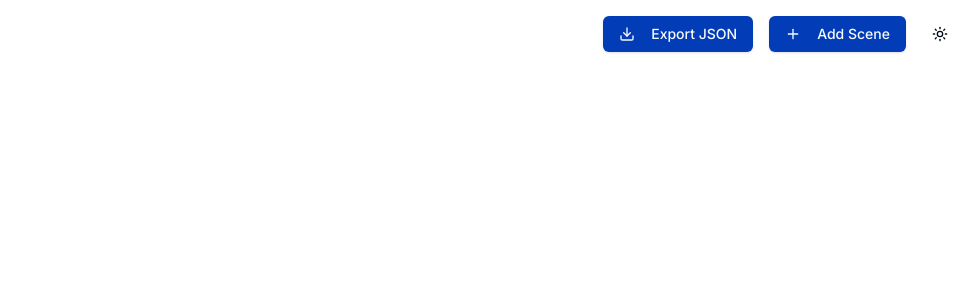
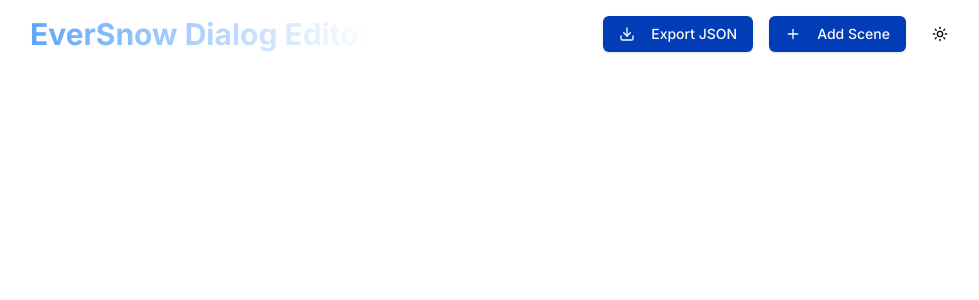
Before and after one commit to Error0229/ESDialogEditor, a Next.js app: page / in a window 1280 px wide. Shown: the top 300 px of the page, without its empty margins (146-1125 px from the left). Built offline with nearby package versions, Linux system fonts and the light colour scheme.

Commit message:
Title back

```diff
--- a/components/dialog-editor.tsx
+++ b/components/dialog-editor.tsx
@@ -484,7 +484,7 @@ const DialogEditor = () => {
         transition={{ duration: 0.5 }}
         className="flex justify-between items-center"
       >
-        <h1 className="text-3xl font-bold bg-gradieNt-to-r from-blue-400 to-white text-transparent bg-clip-text">
+        <h1 className="text-3xl font-bold bg-gradient-to-r from-blue-400 to-white text-transparent bg-clip-text">
           EverSnow Dialog Editor
         </h1>
         <div className="space-x-4">
```
